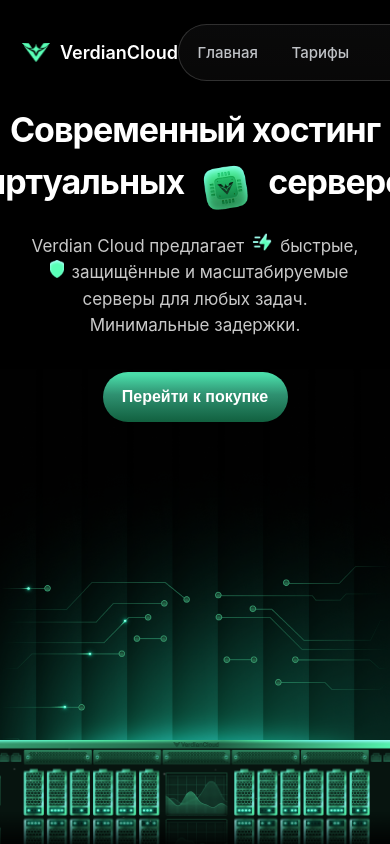
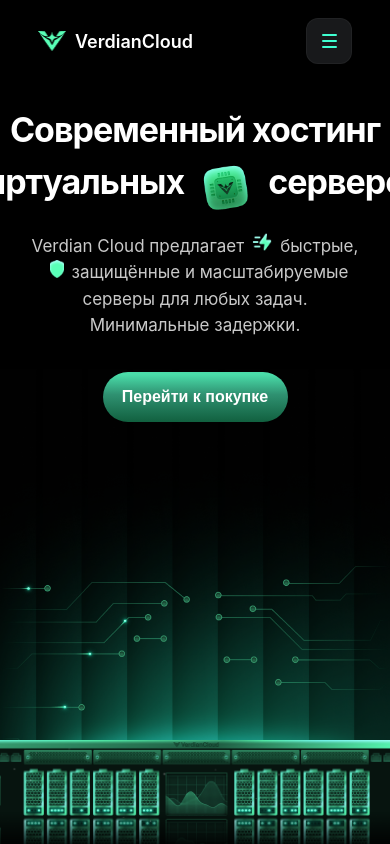
Before and after one commit to xJfour/project_verdian-cloud, a React (Vite) app: page / in a window 390 px wide. Shown: the top 844 px of the page. Built offline with nearby package versions, Linux system fonts and the light colour scheme.

Commit message:
build mobile header and dropdown

```diff
--- a/src/components/Header/Header.scss
+++ b/src/components/Header/Header.scss
@@ -206,13 +206,120 @@
   margin: 0 auto;
 }
 
+.mobile-menu-toggle,
+.mobile-menu {
+  display: none;
+}
+
 @media (max-width: 768px) {
-  .navigation {
-    position: static;
-    transform: none;
+  .header {
+    padding: 18px 0;
   }
 
-  .menu {
-    width: 100%;
+  .header .container {
+    width: calc(100% - 32px);
+  }
+
+  .logo {
+    gap: 9px;
+  }
+
+  .logo img {
+    width: 28px;
+    height: 28px;
+  }
+
+  .logo span {
+    font-size: 18px;
+  }
+
+  .navigation,
+  .header-actions {
+    display: none;
+  }
+
+  .mobile-menu-toggle {
+    display: flex;
+    position: relative;
+    z-index: 1002;
+    width: 46px;
+    height: 46px;
+    padding: 0;
+    flex-direction: column;
+    align-items: center;
+    justify-content: center;
+    gap: 4px;
+    border: 1px solid rgba(255,255,255,.04);
+    border-radius: 12px;
+    background: #18191b;
+  }
+
+  .mobile-menu-toggle span {
+    display: block;
+    width: 15px;
+    height: 2px;
+    border-radius: 2px;
+    background: #3FFFD1;
+    transition: transform .25s ease, opacity .2s ease;
+  }
+
+  .mobile-menu-toggle.is-open span:nth-child(1) {
+    transform: translateY(6px) rotate(45deg);
+  }
+
+  .mobile-menu-toggle.is-open span:nth-child(2) {
+    opacity: 0;
+  }
+
+  .mobile-menu-toggle.is-open span:nth-child(3) {
+    transform: translateY(-6px) rotate(-45deg);
+  }
+
+  .mobile-menu {
+    display: flex;
+    position: absolute;
+    top: calc(100% + 8px);
+    right: 16px;
+    left: 16px;
+    z-index: 1001;
+    flex-direction: column;
+    gap: 4px;
+    padding: 8px;
+    border: 1px solid rgba(255,255,255,.10);
+    border-radius: 16px;
+    background: rgba(10,12,12,.96);
+    box-shadow: 0 18px 45px rgba(0,0,0,.45);
+    backdrop-filter: blur(24px);
+    -webkit-backdrop-filter: blur(24px);
+    opacity: 0;
+    visibility: hidden;
+    pointer-events: none;
+    transform: translateY(-8px) scale(.98);
+    transform-origin: top right;
+    transition: opacity .25s ease, transform .25s ease, visibility .25s ease;
+  }
+
+  .mobile-menu.is-open {
+    opacity: 1;
+    visibility: visible;
+    pointer-events: auto;
+    transform: translateY(0) scale(1);
+  }
+
+  .mobile-menu a {
+    display: flex;
+    align-items: center;
+    min-height: 46px;
+    padding: 0 16px;
+    border-radius: 11px;
+    color: #bfc2c6;
+    font-size: 15px;
+    font-weight: 500;
+    transition: color .2s ease, background .2s ease;
+  }
+
+  .mobile-menu a.active {
+    color: #fff;
+    background: rgba(63,255,209,.10);
   }
 }
```
